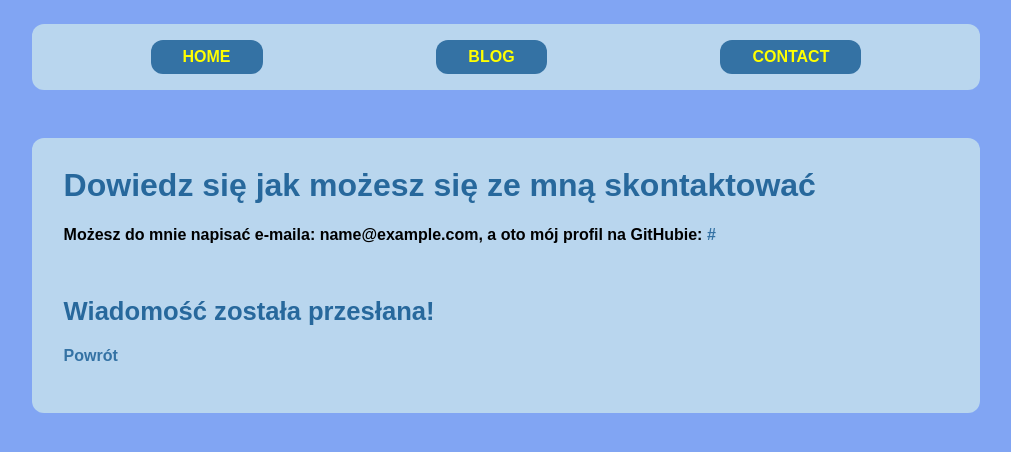
After one commit to michalmytych/My-Blog, a Flask app: template app/templates/message_sent.html in a window 1280 px wide. The commit adds this page. Shown: the top 452 px of the page, without its empty margins (134-1145 px from the left). Run offline with Flask 2, Linux system fonts and the light colour scheme; the template is opened without the code that fills it: most values are stand-ins (such as "Sample title", 1, 10 or a date in 2020); some web fonts are replaced.

Commit message:
add message-sent template after form action

```diff
--- a/app/admin_views.py
+++ b/app/admin_views.py
@@ -15,7 +15,6 @@ def admin_dashboard():
     return render_template("admin/index.html", title=title)
 
 
-
 @app.route("/admin/posts")
 def admin_posts():
     title = "Posts"
--- a/app/static/css/tmp_styles.css
+++ b/app/static/css/tmp_styles.css
@@ -136,3 +136,7 @@ a, .send-message-btn{
 nav, main, article, a, img, form, input, .send-message-btn, .big-text-box{
     border-radius: 12px;
 }
+
+.done-box{
+
+}
--- a/app/templates/admin/index.html
+++ b/app/templates/admin/index.html
@@ -15,7 +15,8 @@
       <a href="/admin/posts">POSTS</a><br>
     </nav>
 
-    {% block content %}{% endblock %}
+    {% block content %}
+    {% endblock %}
 
 </body>
 </html>
--- a/app/templates/layout.html
+++ b/app/templates/layout.html
@@ -4,7 +4,6 @@
     <!-- Required meta tags -->
     <meta charset="utf-8">
     <meta name="viewport" content="width=device-width, initial-scale=1, shrink-to-fit=no">
-
 
     <!-- TEMPORARY FONTS & STYLES-->
     <link rel="stylesheet" type="text/css" href="{{ url_for('static', filename='css/tmp_styles.css') }}">
@@ -26,7 +25,8 @@
       <a href="/contact">CONTACT</a>
     </nav>
 
-    {% block content %}{% endblock %}
+    {% block content %}
+    {% endblock %}
 
 </body>
 </html>
--- /dev/null
+++ b/app/templates/message_sent.html
@@ -0,0 +1,17 @@
+{% extends "layout.html" %}
+{% block content %}
+  <!-- MAIN CONTENT -->
+  <main>
+    <h1>Dowiedz się jak możesz się ze mną skontaktować</h1>
+    <p>
+        Możesz do mnie napisać e-maila: {{mail}}, a oto mój profil na GitHubie:
+        <a href={{github_link}}>{{github_link}}</a>
+    </p>
+
+    <div class="done-box">
+        <h2>Wiadomość została przesłana!</h2>
+        <a href="/home">Powrót</a>
+    </div>
+
+  </main>
+{% endblock content %}
```
Also changed, not shown: app/views.py (+9 -2 lines).
